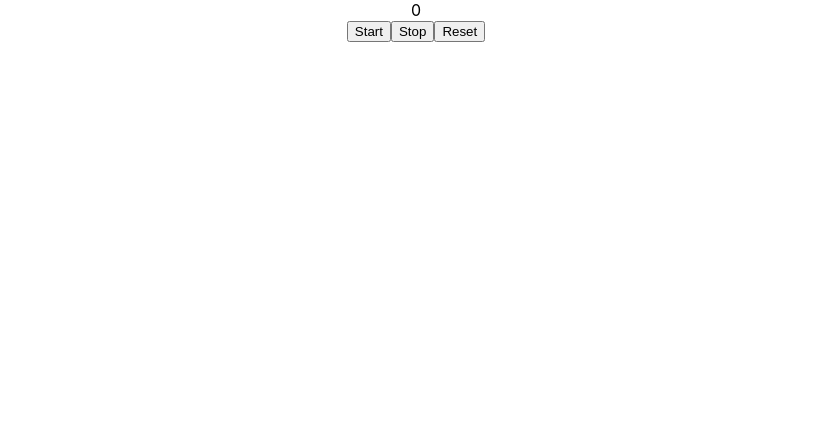
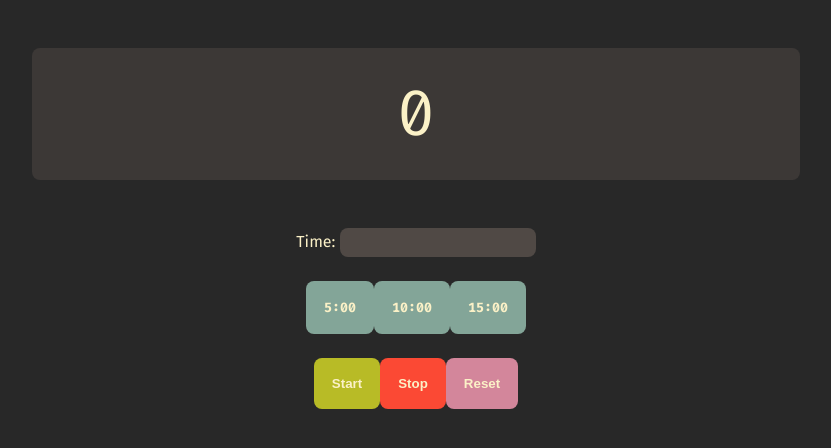
Before and after one commit to Virkkunen/timer, a React (Create React App) app: page / in a window 1280 px wide. Shown: the top 448 px of the page, without its empty margins (224-1055 px from the left). Built offline with nearby package versions, Linux system fonts and the light colour scheme.

Commit message:
css styling

```diff
--- a/src/App.css
+++ b/src/App.css
@@ -1,38 +1,98 @@
-.App {
-  text-align: center;
+@import url('https://fonts.googleapis.com/css2?family=Fira+Code:wght@300;400;500;600;700&family=Fira+Sans:wght@400;500;600;700;800&display=swap');
+
+* {
+  margin: 0;
+  padding: 0;
+  box-sizing: border-box;
 }
 
-.App-logo {
-  height: 40vmin;
-  pointer-events: none;
+body {
+  font-family: 'Fira Sans', sans-serif;
+  background-color: #282828;
+  color: #fbf1c7;
+  max-width: 768px;
+  margin: auto;
 }
 
-@media (prefers-reduced-motion: no-preference) {
-  .App-logo {
-    animation: App-logo-spin infinite 20s linear;
-  }
+#timer {
+  font-family: 'Fira Code', monospace;
+  font-size: 64px;
+  margin-top: 48px;
+  background-color: #3c3836;
+  padding: 24px;
+  border-radius: 8px;
 }
 
-.App-header {
-  background-color: #282c34;
-  min-height: 100vh;
+.timer-div {
   display: flex;
-  flex-direction: column;
-  align-items: center;
+  flex-flow: column nowrap;
   justify-content: center;
-  font-size: calc(10px + 2vmin);
-  color: white;
+  text-align: center;
+  row-gap: 48px;
 }
 
-.App-link {
-  color: #61dafb;
+/* buttons */
+
+.buttons {
+  display: flex;
+  flex-flow: column nowrap;
+  justify-content: space-evenly;
+  gap: 24px;
 }
 
-@keyframes App-logo-spin {
-  from {
-    transform: rotate(0deg);
-  }
-  to {
-    transform: rotate(360deg);
-  }
+button {
+  background-color: #665c54;
+  border: 0px;
+  border-radius: 8px;
+  padding: 18px;
+  color: #fbf1c7;
+  font-weight: bold;
+  transition: ease-in-out 0.2s;
 }
+
+button:hover {
+  filter: brightness(115%);
+}
+
+button:active {
+  filter: brightness(75%);
+}
+
+/* inputs */
+input {
+  border-radius: 8px;
+  border: 0;
+  padding: 6px;
+  background-color: #504945;
+  color: #ebdbb2;
+  font-family: 'Fira Code', monospace;
+  font-weight: 500;
+}
+
+/* colors */
+
+.green {
+  background-color: #b8bb26;
+}
+
+.red {
+  background-color: #fb4934;
+}
+
+.purple {
+  background-color: #d3869b;
+}
+
+.blue {
+  background-color: #83a598;
+}
+
+/* fonts */
+
+.mono {
+  font-family: 'Fira Code', monospace;
+}
+
+.sans {
+  font-family: 'Fira Sans', sans-serif;
+}
--- a/src/components/Button.jsx
+++ b/src/components/Button.jsx
@@ -2,10 +2,10 @@ import React, { Component } from 'react'
 
 export default class Button extends Component {
   render() {
-    const { name } = this.props;
+    const { name, color, font } = this.props;
 
     return (
-      <button name={name}>{name}</button>
+      <button name={name} className={`${color} ${font}`}>{name}</button>
     )
   }
 }
--- a/src/components/Timer.jsx
+++ b/src/components/Timer.jsx
@@ -9,12 +9,24 @@ export default class Timer extends Component {
 
   render() {
     return (
-      <div>
+      <div className='timer-div'>
         <span id='timer'>{this.state.seconds}</span>
         <div className='buttons'>
-          <Button name="Start"/>
-          <Button name="Stop"/>
-          <Button name="Reset"/>
+          <label htmlFor='custom-time'>
+            <span>Time: </span>
+            <input type="number" name='custom-time' min='0'/>
+          </label>
+          <div className='presets'>
+            <Button name="5:00" color="blue" font="mono" />
+            <Button name="10:00" color="blue" font="mono" />
+            <Button name="15:00" color="blue" font="mono" />
+          </div>
+          <div className='control-buttons'>
+            <Button name="Start" color="green"/>
+            <Button name="Stop" color="red"/>
+            <Button name="Reset" color="purple"/>
+          </div>
+
         </div>
       </div>
     )
```
